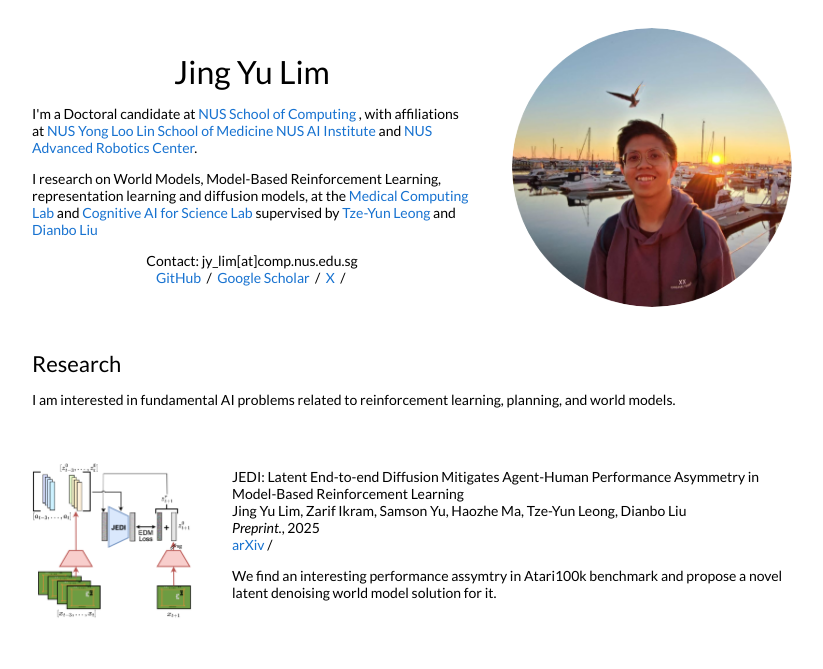
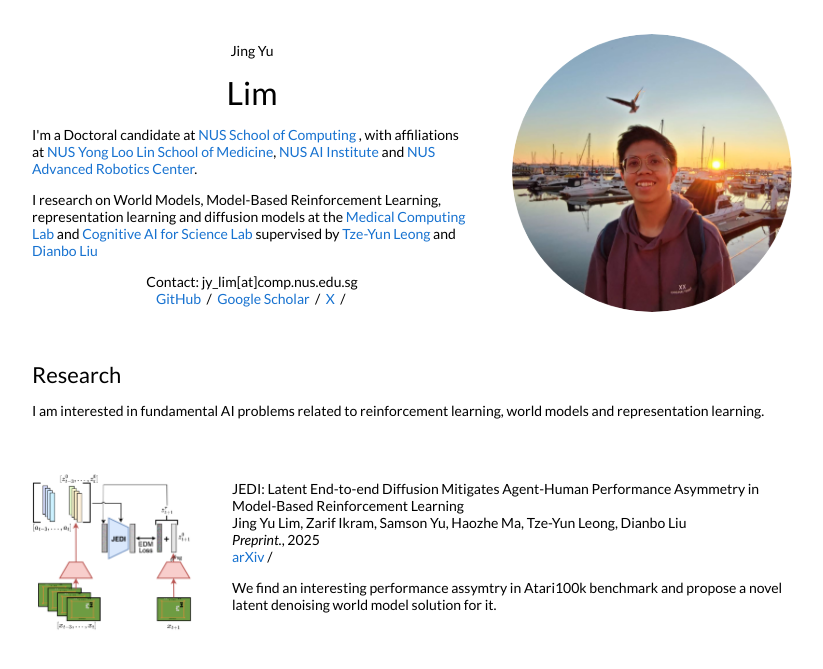
Before and after one commit to jing-yu-lim/jing-yu-lim.github.io, a Jekyll site: the page built from _posts/research/2025-05-27-jedi.markdown, in a window 1280 px wide. Shown: the top 669 px of the page, without its empty margins (228-1051 px from the left). Built offline with Jekyll 4.4.1, drawn with Linux system fonts in a browser that asks for light colours; our own code applies the rules of GitHub Pages for plain Markdown files.

Commit message:
minor updates

```diff
--- a/_layouts/default.html
+++ b/_layouts/default.html
@@ -46,16 +46,16 @@
           <tr style="padding:0px">
             <td style="padding:2.5%;width:60%;vertical-align:middle">
               <h1>
-                Jing Yu Lim
+                <p>Jing Yu</p> Lim
               </h1>
               <p>
                 I'm a Doctoral candidate at
-                <a href="https://www.comp.nus.edu.sg/">NUS School of Computing </a>, with affiliations at <a href="https://medicine.nus.edu.sg">NUS Yong Loo Lin School of Medicine</a> <a
+                <a href="https://www.comp.nus.edu.sg/">NUS School of Computing </a>, with affiliations at <a href="https://medicine.nus.edu.sg">NUS Yong Loo Lin School of Medicine</a>, <a
                   href="https://ai.nus.edu.sg">NUS AI Institute </a> and <a href="https://arc.nus.edu.sg">NUS Advanced
                   Robotics Center</a>.
               </p>
               <p>
-                I research on World Models, Model-Based Reinforcement Learning, representation learning and diffusion models, at the  <a href="https://medcomp.github.io/">Medical Computing Lab </a> and <a href="http://www.cogai4sci.com">Cognitive AI for Science
+                I research on World Models, Model-Based Reinforcement Learning, representation learning and diffusion models at the  <a href="https://medcomp.github.io/">Medical Computing Lab </a> and <a href="http://www.cogai4sci.com">Cognitive AI for Science
                   Lab</a> supervised by <a href="https://scholar.google.com.sg/citations?user=GJXdZuwAAAAJ&hl=en">Tze-Yun Leong</a> and
                 <a href="https://scholar.google.com/citations?user=kGSzBpMAAAAJ&hl=en">Dianbo Liu</a>
               </p>
@@ -96,8 +96,8 @@
               <td style="padding:20px;width:100%;vertical-align:middle">
                 <h2>Research</h2>
                 <p>
-                  I am interested in fundamental AI problems related to reinforcement learning, planning, and world
-                  models.
+                  I am interested in fundamental AI problems related to reinforcement learning, world
+                  models and representation learning.
                 </p>
               </td>
             </tr>
```
